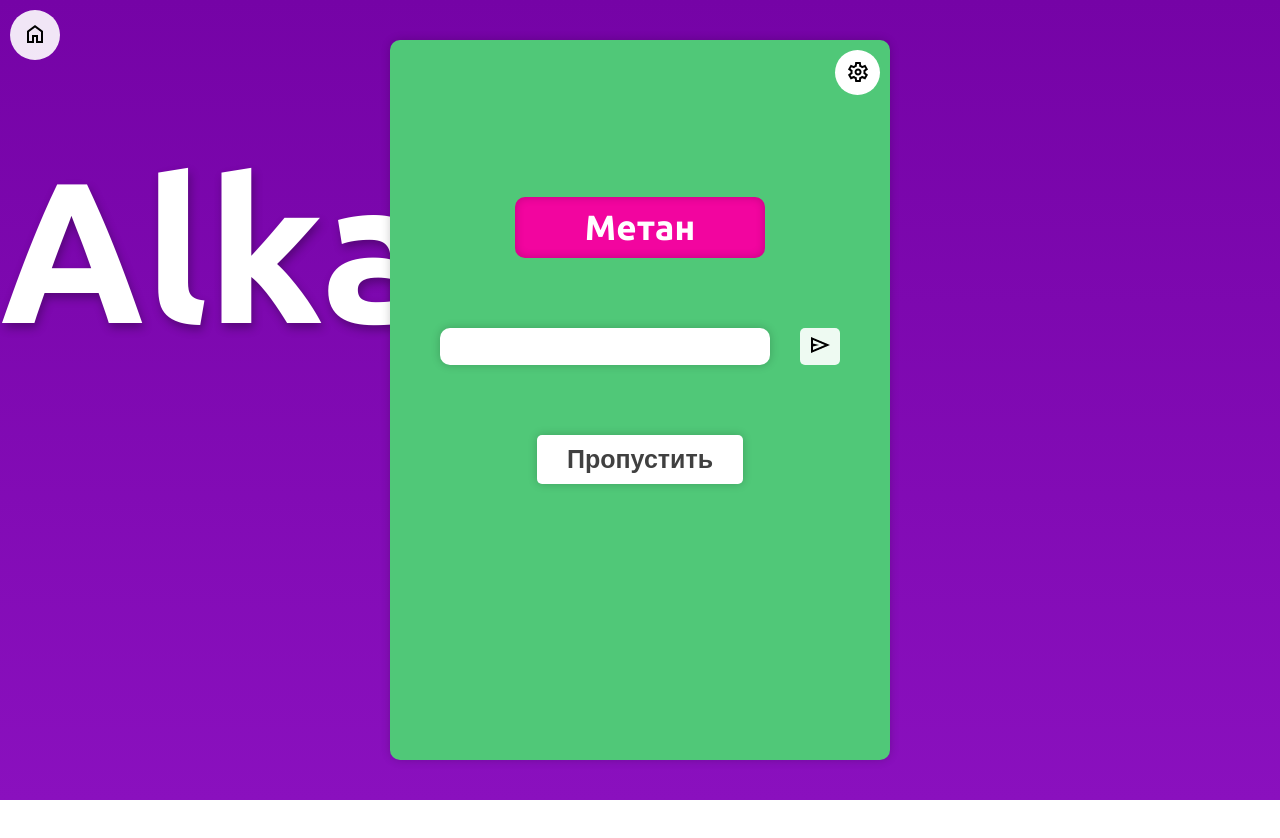
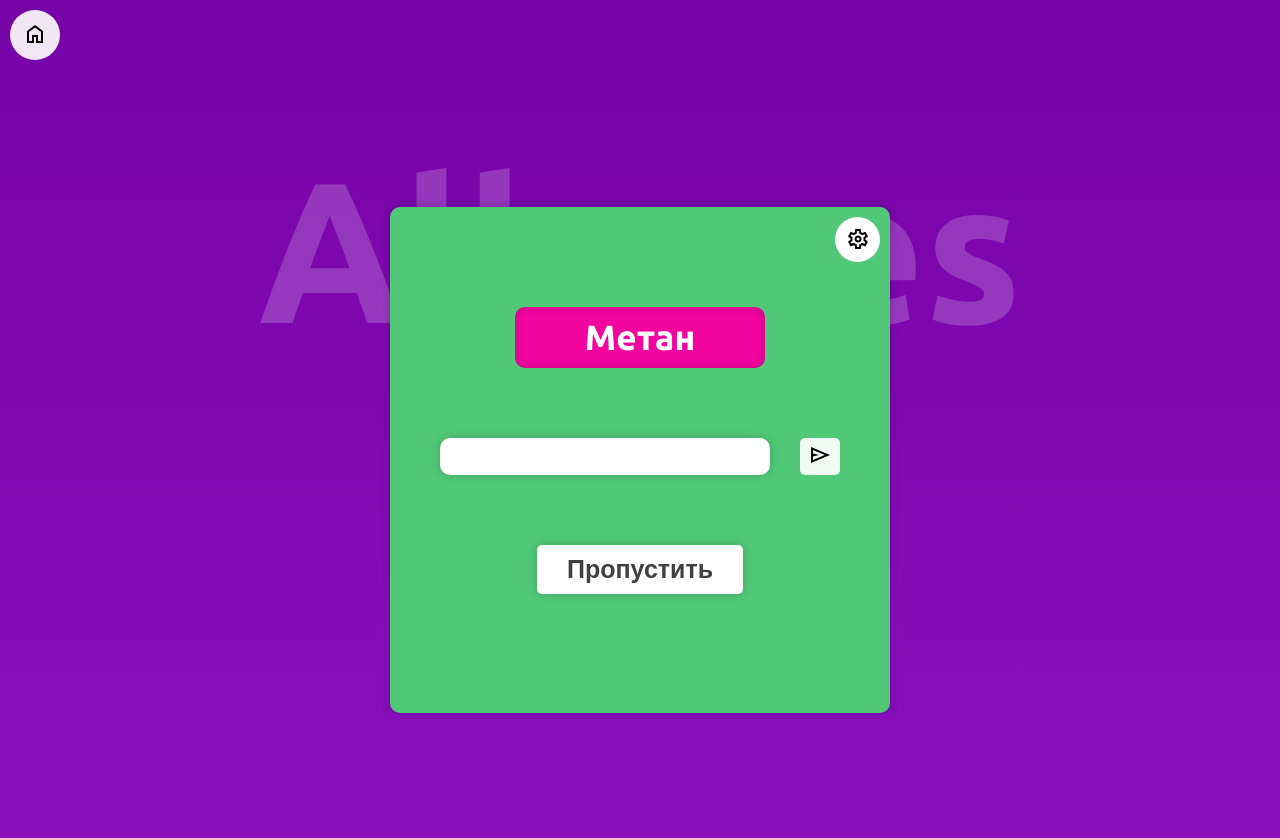
Before and after one commit to bettoraiteold/chemistryRash, a website: page public/alkanes.html in a window 1280 px wide. Before the commit the page ends 800 px from the top, so only its background shows below. Drawn offline with Linux system fonts and the light colour scheme.

Commit message:
fixed quiz height

```diff
--- a/public/styles/quiz-page-navbar.css
+++ b/public/styles/quiz-page-navbar.css
@@ -1,18 +1,16 @@
 .navbar {
-  position: fixed;
-  top: 10px;
-  left: 10px;
-
+  position: relative;
   display: flex;
-  justify-content: center;
-  align-items: center;
-  z-index: 1;
+  display: flex;
+  z-index: 10;
+  padding-top: 10px;
+  padding-left: 10px;
 }
 .navbar__links {
   padding: 0;
   margin: 0;
   display: flex;
-  justify-content: center;
+  justify-content: start;
   align-items: center;
 }
 .navbar__link {
--- a/public/styles/quiz.css
+++ b/public/styles/quiz.css
@@ -4,9 +4,6 @@
   display: flex;
   justify-content: center;
   align-items: center;
-
-  position: fixed;
-  top: 0;
 }
 .quiz-container__title-container {
   justify-self: center;
@@ -17,24 +14,22 @@
 }
 .quiz-container__title {
   font-size: 200px;
-  color: #ffffff;
-  text-align: left;
-  text-shadow: 2px 5px 10px rgba(0, 0, 0, 0.3);
+  color: rgba(255, 255, 255, 0.2);
+  text-align: center;
 }
 .quiz {
   width: 500px;
-  height: 90%;
+  padding-top: 100px;
   box-shadow: 0 0 10px rgba(0, 0, 0, 0.2);
   background-color: #50c878;
   border-radius: 10px;
-  justify-self: center;
+  justify-self: top;
   display: flex;
   flex-flow: column;
   justify-content: center;
   align-items: center;
   row-gap: 70px;
   position: relative;
-  z-index: -1;
 }
 .quiz__options-menu-toggle-btn {
   position: absolute;
@@ -56,7 +51,7 @@
   display: flex;
   flex-flow: column;
   align-items: start;
-  height: 50%;
+  height: 70%;
   width: 50%;
   position: absolute;
   right: 0;
@@ -115,7 +110,6 @@
   width: 50%;
   background-color: #f2059f;
   box-shadow: inset 0 0 10px rgba(0, 0, 0, 0.2);
-
   border-radius: 10px;
 }
 .quiz__element-name-container {
--- a/public/styles/sidebar.css
+++ b/public/styles/sidebar.css
@@ -1,5 +1,5 @@
 .sidebar {
-  background-color: white;
+  background-color: rgb(255, 247, 247);
 }
 .sidebar-container {
   position: fixed;
```
Also changed, not shown: public/index.html (+1 -1 lines).
